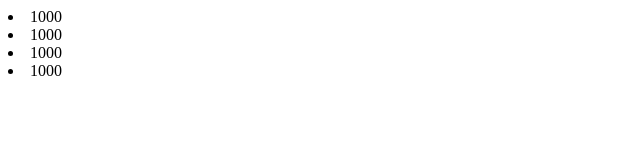
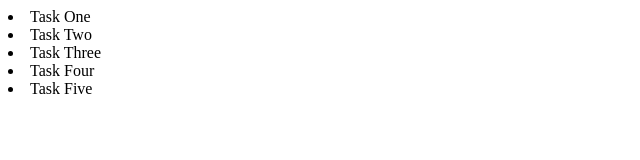
Before and after one commit to nobsust/vuestart, a plain HTML site: page index.html in a window 1280 px wide. Shown: the whole page, without its empty margins (0-640 px from the left). Drawn offline with nearby package versions, Linux system fonts and the light colour scheme.

Commit message:
nested components

```diff
--- a/index.html
+++ b/index.html
@@ -8,10 +8,7 @@
 
 	<div id="root">
 
-		<task>One</task>
-		<task>Two</task>
-		<task>Three</task>
-		<task>Four</task>
+		<task-list></task-list>
 
 	</div>
 
@@ -24,7 +21,7 @@
 
 <!--
 
-	Computed Properties
-	computed properties = cached + reactive
+	Nested Components
+	component template needs a root element (single)
 
 -->
--- a/main.js
+++ b/main.js
@@ -1,10 +1,28 @@
-Vue.component('task', {
+Vue.component('task-list', {
 
-	template: '<li>1000</li>'
+	template: '<div><task v-for="task in tasks">{{task.description}}</task></div>',
+
+	data() {
+
+		return {
+			tasks: [
+				{ description: 'Task One', completed: true },
+				{ description: 'Task Two', completed: false },
+				{ description: 'Task Three', completed: false },
+				{ description: 'Task Four', completed: true },
+				{ description: 'Task Five', completed: false }
+			]
+		}
+
+	}
 
 })
 
-// template: '<li><slot></slot></li>'
+Vue.component('task', {
+
+	template: '<li><slot></slot></li>'
+
+})
 
 new Vue({
 
```
